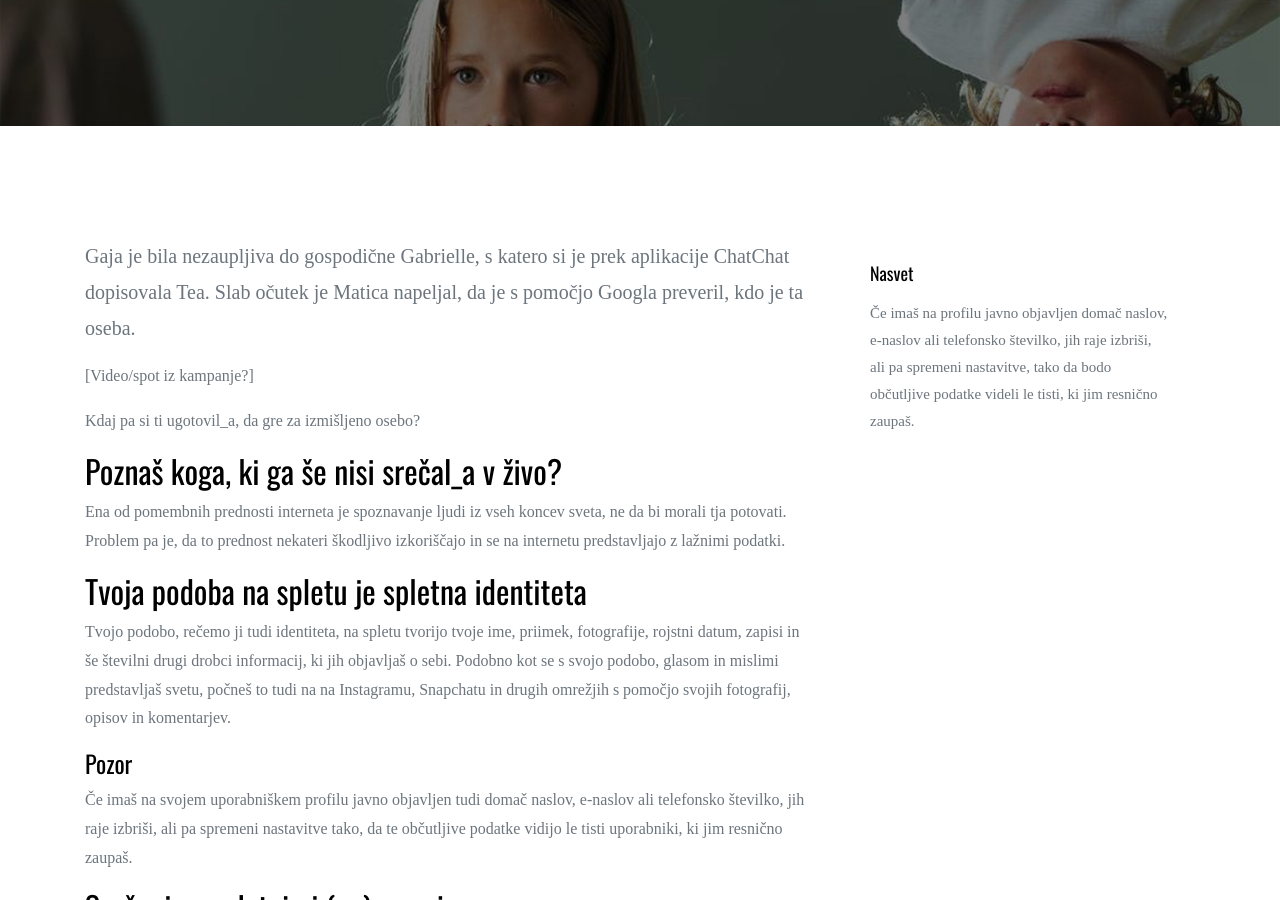
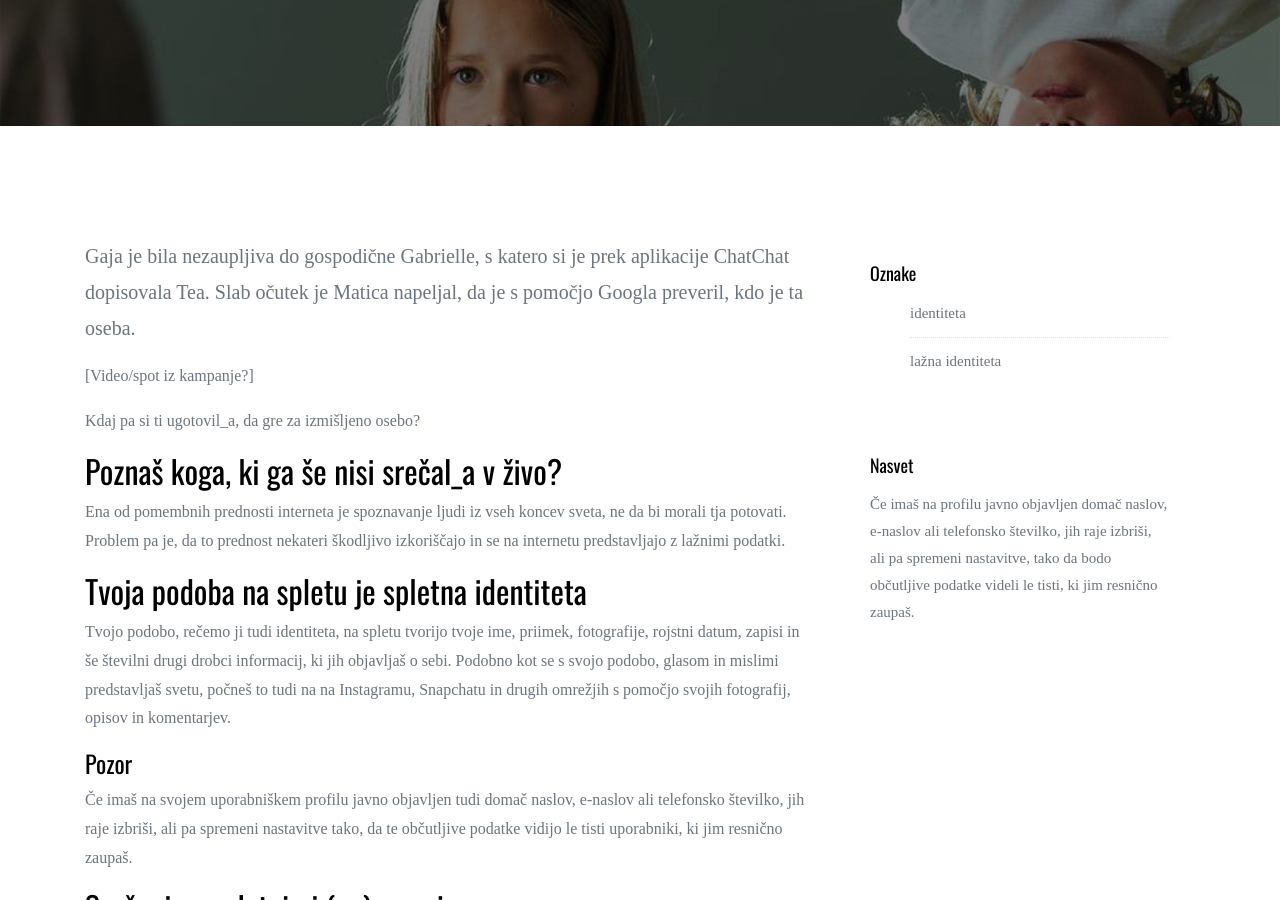
Before and after one commit to codeweeksi/gajin-svet, a Jekyll site: the page built from _posts/2018-07-04-cetrta-lekcija.md, in a window 1280 px wide and 900 px high, scrolled down 424 px. Built offline with Jekyll 4.4.1, drawn with Linux system fonts in a browser that asks for light colours; some web fonts are replaced; comment, search, counter and statistics services are not loaded.

Commit message:
Fixed displaying tags

```diff
--- a/_layouts/post.html
+++ b/_layouts/post.html
@@ -30,7 +30,7 @@ layout: default
 
 
         <div class="col-md-4 sidebar">
-          {% if post.tags.size > 0 %}
+          {% if page.tags.size > 0 %}
           <div class="sidebar-box">
             <div class="categories">
               <h3>Oznake</h3>
```
